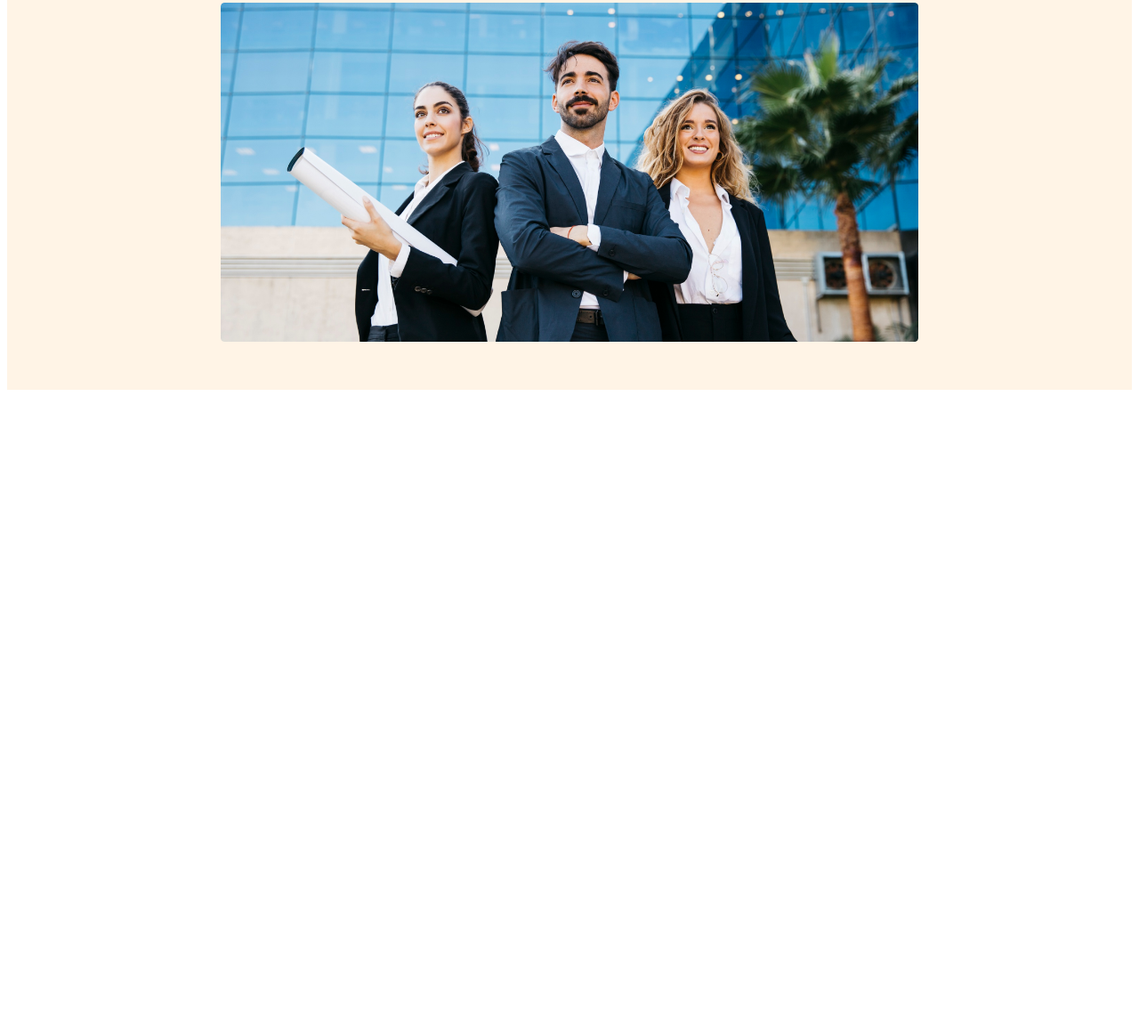
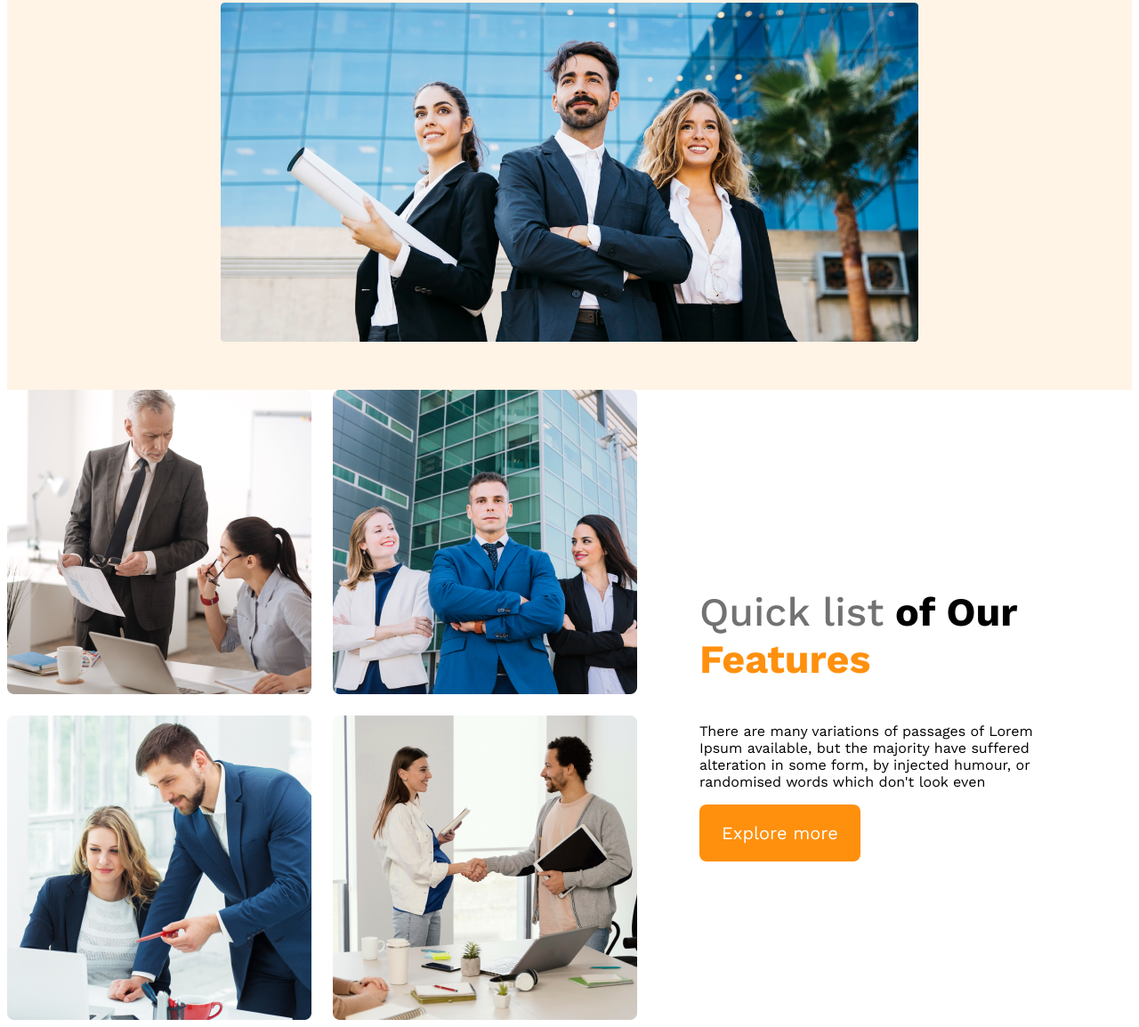
Before and after one commit to Nazrulofficeial/G3-Architect-Main, a plain HTML site: page index.html in a window 1280 px wide. Shown: the part 573-1727 px from the top of the page at 89% size. Before the commit the page ends 1019 px from the top, so only its background shows below. Drawn offline with nearby package versions, Linux system fonts and the light colour scheme.

Commit message:
teams section added need to responisve

```diff
--- a/index.html
+++ b/index.html
@@ -33,13 +33,18 @@
     </header>
     <!-- Header End -->
     <main>
-        <!-- Features Section -->
-        <section>
-            <div class="">
-
+        <!-- Teams Section -->
+        <section class="teams-container">
+            <div class="teams-img-container">
+                <img src="images/team1.png" alt="">
+                <img src="images/team2.png" alt="">
+                <img src="images/team3.png" alt="">
+                <img src="images/team4.png" alt="">
             </div>
-            <div class="">
-
+            <div class="teams-content">
+                <h3 class="teams-title"><span class="quick-list">Quick list</span><span> of Our</span> <span class="text-features">Features</span></h3>
+                <p class="teams-description">There are many variations of passages of Lorem Ipsum available, but the majority have suffered alteration in some form, by injected humour, or randomised words which don't look even</p>
+                <button class="btn-primary">Explore more</button>
             </div>
         </section>
     </main>
--- a/styles/architect.css
+++ b/styles/architect.css
@@ -93,3 +93,40 @@ nav li a {
         flex-direction: column;
     }
 }
+
+/* Main Styles */
+
+main{
+    max-width: 1440px;
+    margin: 0 auto;
+}
+
+/* Teams Section */
+.teams-container{
+    display: flex;
+    align-items: center;
+}
+.teams-img-container{
+    display: grid;
+    grid-template-columns: repeat(2, 1fr);
+    gap: 1.5rem;
+}
+
+.teams-content{
+    padding-right: 70px;
+    padding-left: 70px;
+}
+
+.teams-title{
+    font-size:2.8rem;
+}
+
+.teams-title .quick-list{
+    color: #727272;
+    font-weight: 500;
+}
+
+.teams-title .text-features{
+    color: #FF900E;
+    font-weight: 700;
+}
```
